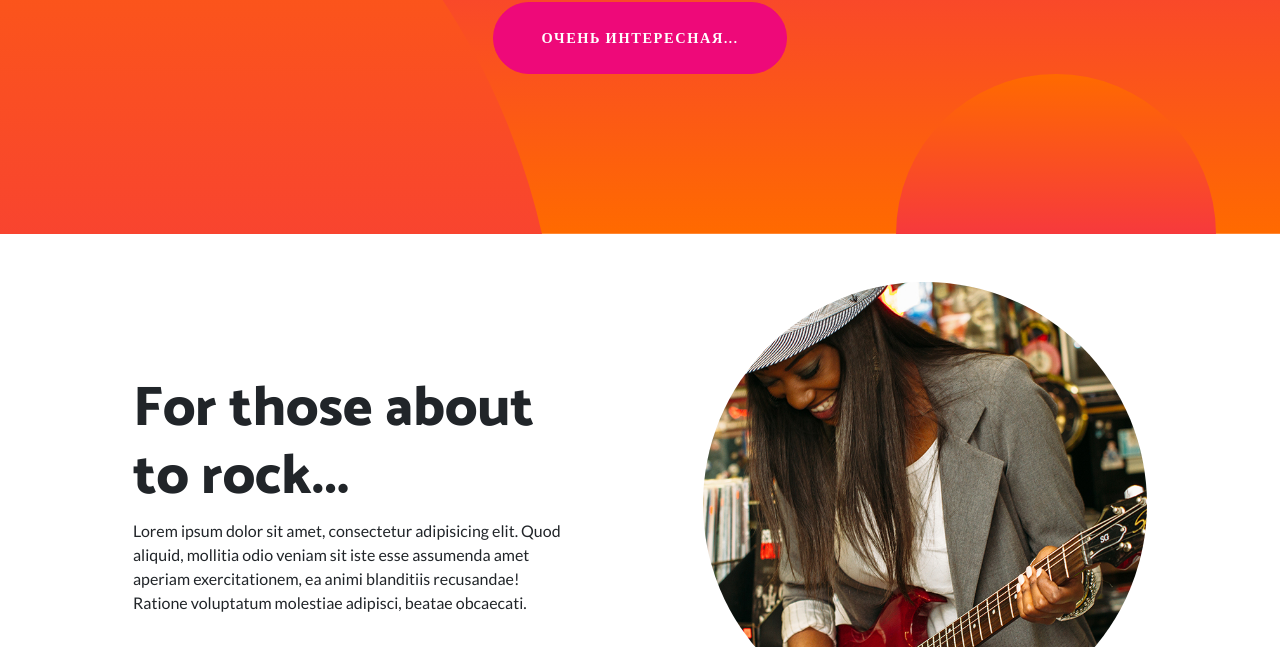
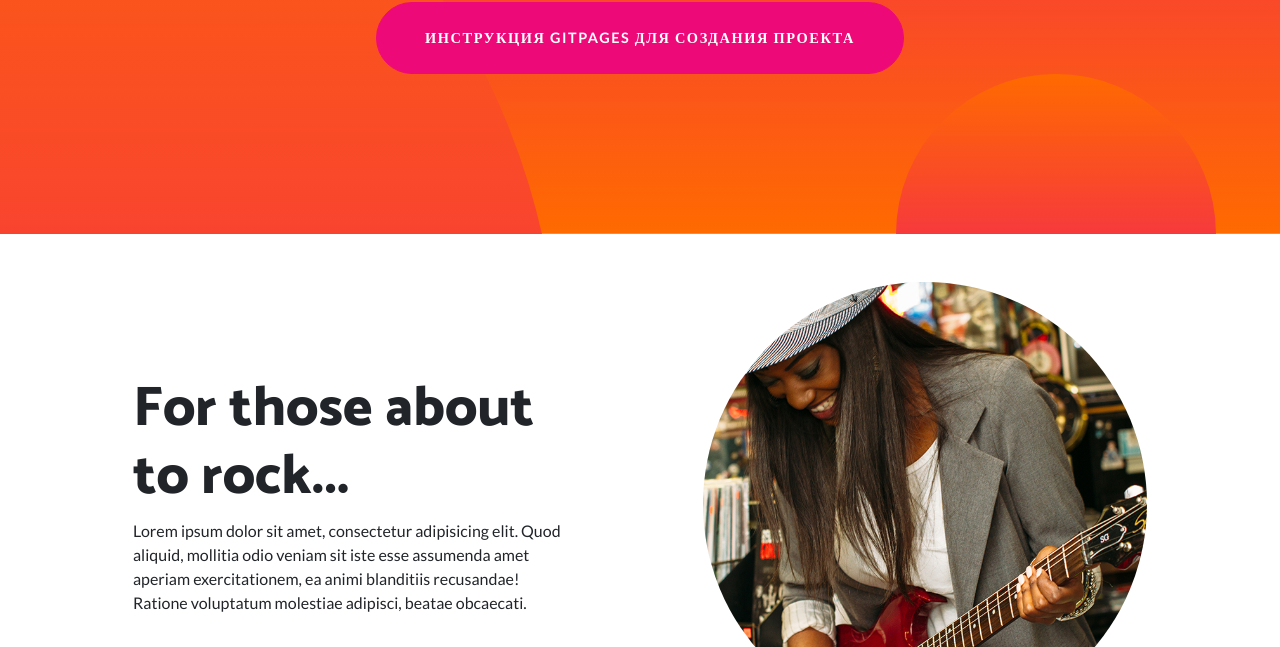
Before and after one commit to IlyanaIlyana/ilyanailyana.github.io, a website: page index.html in a window 1280 px wide. Shown: the part 453-1100 px from the top of the page. Drawn offline with Linux system fonts and the light colour scheme.

Commit message:
Update index.html

```diff
--- a/index.html
+++ b/index.html
@@ -49,7 +49,7 @@
       <div class="container">
         <h1 class="masthead-heading mb-0">Это будет</h1>
         <h2 class="masthead-subheading mb-0">моя страница на гитхабе</h2>
-        <a href="#" class="btn btn-primary btn-xl rounded-pill mt-5">очень интересная...</a>
+        <a href="https://pages.github.com/" class="btn btn-primary btn-xl rounded-pill mt-5">инструкция GitPages для создания проекта</a>
       </div>
     </div>
     <div class="bg-circle-1 bg-circle"></div>
```
